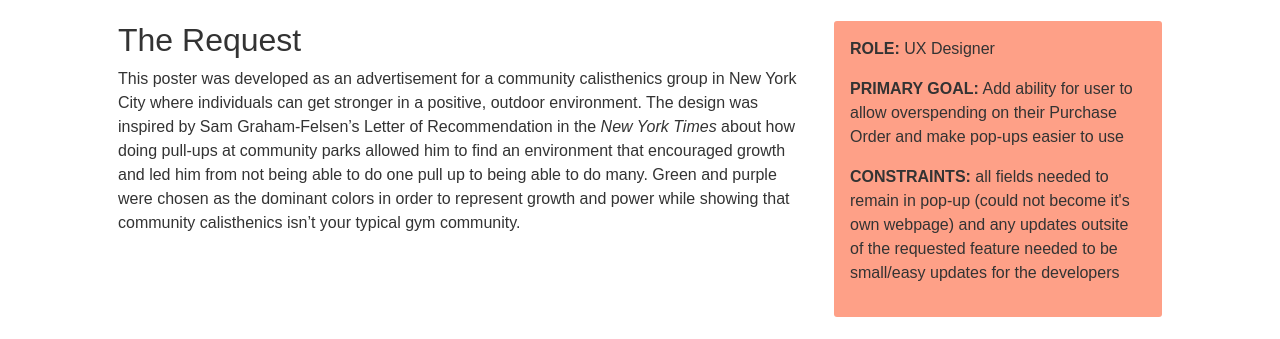
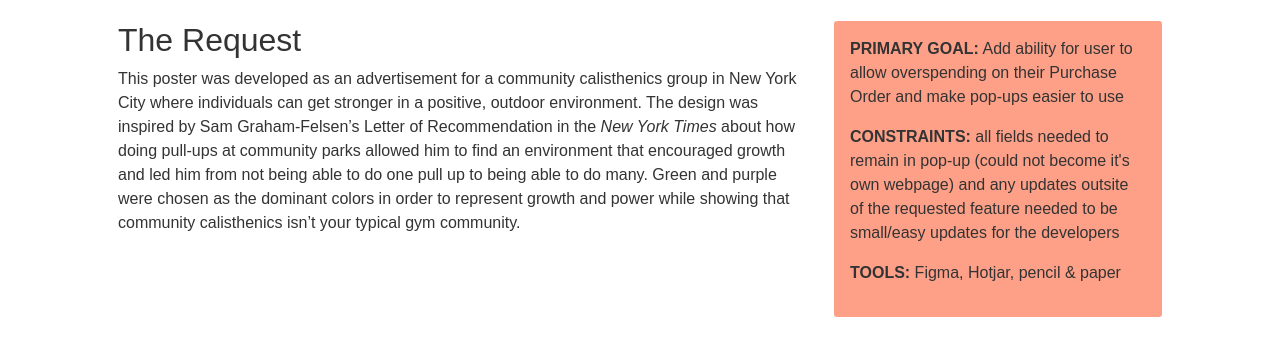
Before and after one commit to KayciParcells/DesignedByKayciWebsite, a website: page public/Portfolio/Calisthenics.html in a window 1280 px wide. Shown: the part 461-800 px from the top of the page. Drawn offline with nearby package versions, Linux system fonts and the light colour scheme; some packages are replaced by stand-ins of ours; a web font is replaced by a local one.

Commit message:
text change

```diff
--- a/public/Portfolio/Calisthenics.html
+++ b/public/Portfolio/Calisthenics.html
@@ -70,9 +70,9 @@
         <div class="img-column order-2 col-12 col-md-4 mb-4">
           <div>
             <div class="color-box">
-              <p><span class="caps-text">Role:</span> UX Designer</p>
               <p><span class="caps-text">Primary Goal:</span> Add ability for user to allow overspending on their Purchase Order and make pop-ups easier to use</p>
               <p><span class="caps-text">Constraints:</span> all fields needed to remain in pop-up (could not become it's own webpage) and any updates outsite of the requested feature needed to be small/easy updates for the developers</p>
+              <p><span class="caps-text">Tools:</span> Figma, Hotjar, pencil & paper</p>
             </div>
           </div>
         </div>
```
